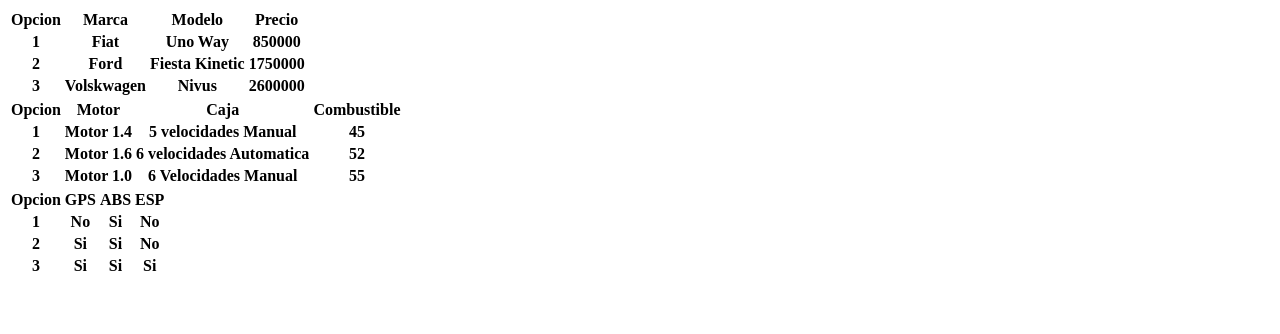
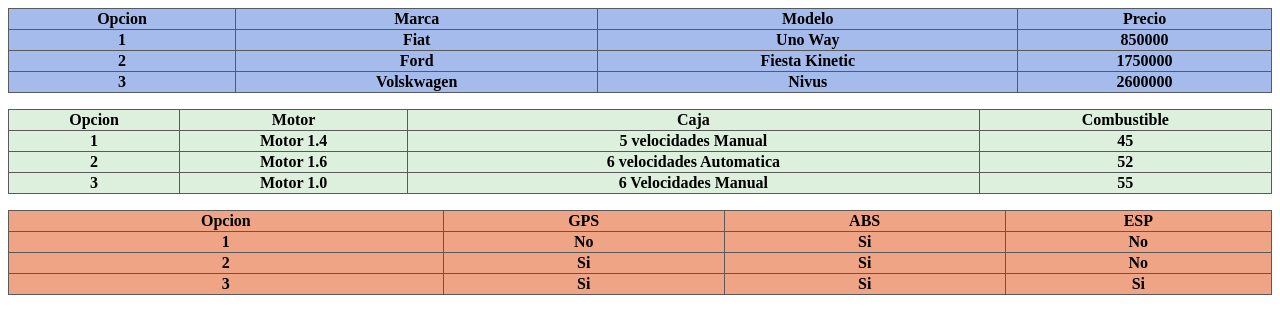
Before and after one commit to MercadoJavier66/Desafio-2-Componentes-Webs, a plain HTML site: page index.html in a window 1280 px wide. Drawn offline with nearby package versions, Linux system fonts and the light colour scheme.

Commit message:
ultimos ajustes

```diff
--- a/app.js
+++ b/app.js
@@ -10,13 +10,14 @@ Vue.component("tabla-vehiculo", {
             required: true
         },
         estilos:{
-            //pendiente
+            type: String,
+            required: true
         }
 
     },
     template:`
         <div>
-            <table >
+            <table :class="estilos">
                 <thead >
                     <tr>
                         <th v-for="(item, i) in titulos" :key="i" scope="col">{{ item }}</th>
--- a/index.html
+++ b/index.html
@@ -8,17 +8,17 @@
     <title>Desafio Clase 4 - Componentes Webs</title>
     <script src="https://cdn.jsdelivr.net/npm/vue@2/dist/vue.js"></script>
     <script src="./app.js" defer></script>
-    <link rel="stylesheet" href="./styles.css">
+    <link rel="stylesheet" href="./style.css">
 </head>
 <body>
     <div id="app">
-        <tabla-vehiculo :titulos="tabla1.titulos" :registros="tabla1.registros">
+        <tabla-vehiculo :titulos="tabla1.titulos" :registros="tabla1.registros" :estilos="'table-info blue'">
         </tabla-vehiculo>
 
-        <tabla-vehiculo :titulos="tabla2.titulos" :registros="tabla2.registros">
+        <tabla-vehiculo :titulos="tabla2.titulos" :registros="tabla2.registros" :estilos="'table-info green'">
         </tabla-vehiculo>
 
-        <tabla-vehiculo :titulos="tabla3.titulos" :registros="tabla3.registros">
+        <tabla-vehiculo :titulos="tabla3.titulos" :registros="tabla3.registros" :estilos="'table-info orange'">
         </tabla-vehiculo>
     </div>
 </body>
--- a/style.css
+++ b/style.css
@@ -1,4 +1,24 @@
+.table-info{
+    width: 100%;
+    border: 1px solid #999;
+    text-align: left;
+    border-collapse: collapse;
+    margin: 0 0 1em 0;
+    border-color: black;
+}
 
-.tabla1estilo{
-    background-color: darkcyan;
+.table-info.green th{
+    background-color: rgb(221, 240, 221);
 }
+.table-info.blue th{
+    background-color: rgb(165, 187, 235);
+}
+.table-info.orange th{
+    background-color: rgb(238, 164, 133);
+
+}
+
+.table-info th{
+    text-align: center;
+    border: solid rgb(90, 90, 90) 1px;
+}
```
